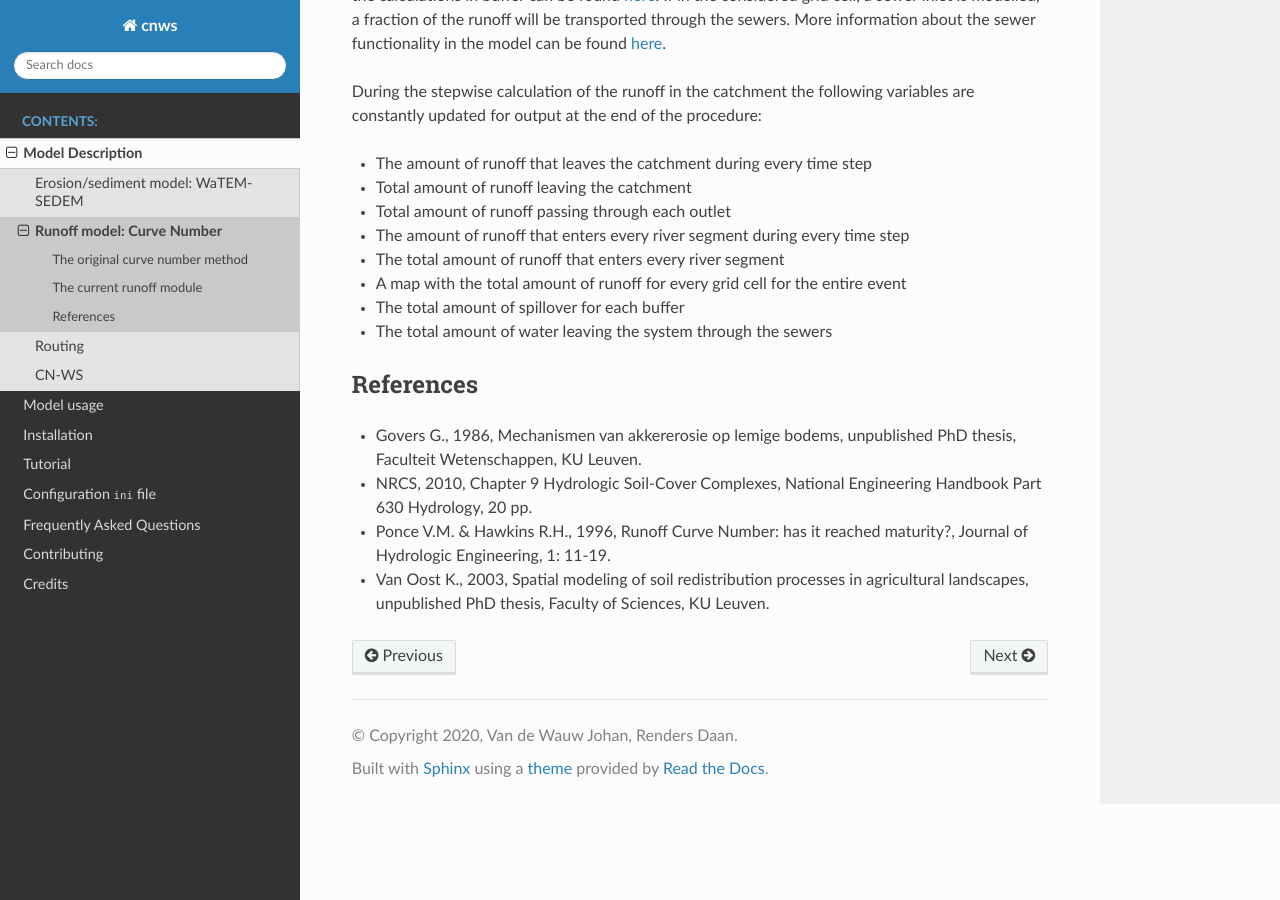
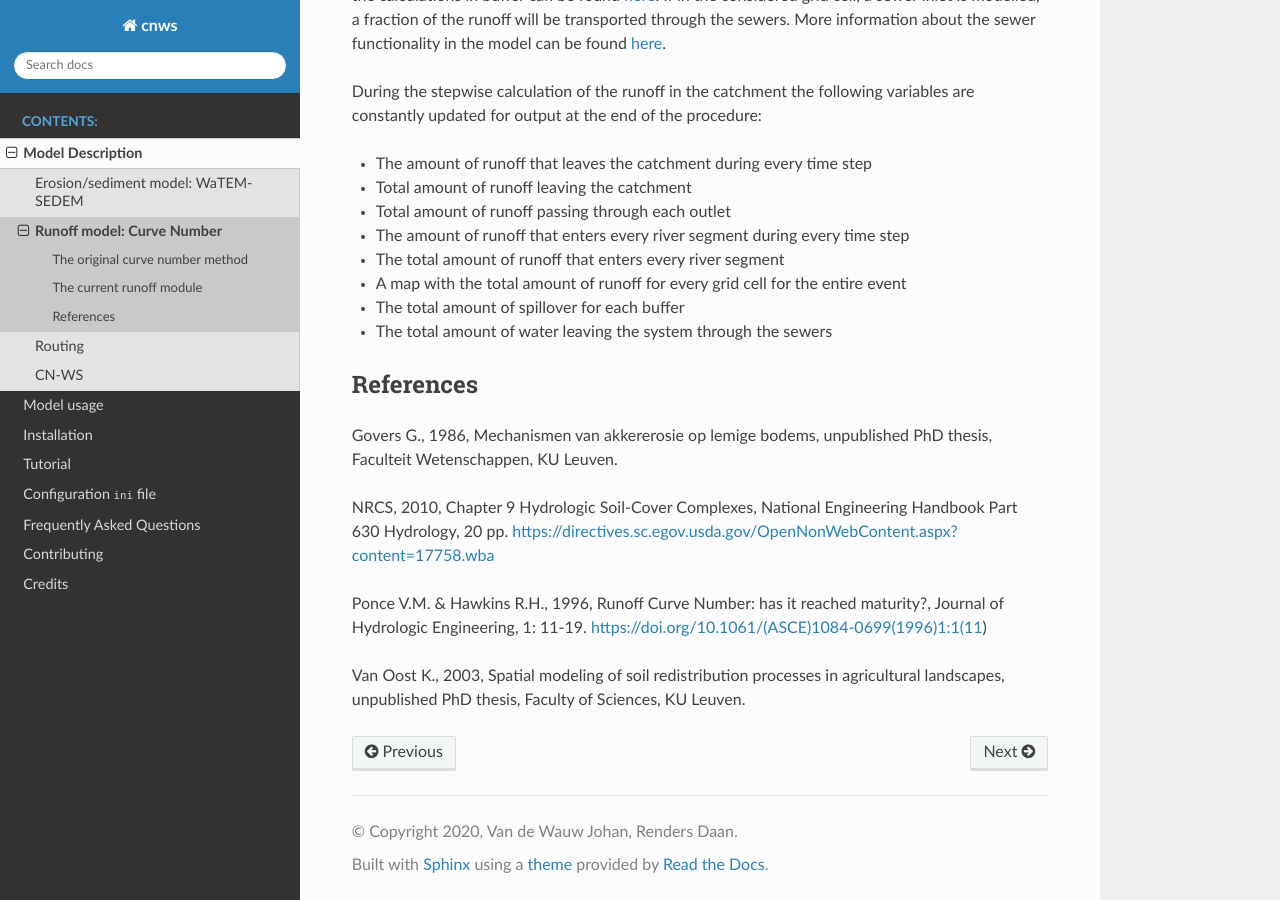
Before and after one commit to watem-sedem/watem-sedem, a Sphinx documentation site: the page built from docs/curve-number.rst, in a window 1280 px wide and 900 px high, scrolled down 4050 px. Built offline with Sphinx 7.4.7 and the Read the Docs theme 2.0.0, drawn with Linux system fonts in a browser that asks for light colours; some of the changed lines change nothing that is shown.

Commit message:
'docs/curve-number.rst' updaten
added links to refs

```diff
--- a/docs/curve-number.rst
+++ b/docs/curve-number.rst
@@ -202,12 +202,17 @@ variables are constantly updated for output at the end of the procedure:
 
 References
 ==========
-- Govers G., 1986, Mechanismen van akkererosie op lemige bodems, unpublished PhD
-  thesis, Faculteit Wetenschappen, KU Leuven.
-- NRCS,  2010,  Chapter  9  Hydrologic  Soil-Cover  Complexes,  National
-  Engineering  Handbook  Part  630 Hydrology, 20 pp.
-- Ponce  V.M.  &  Hawkins R.H.,  1996,  Runoff  Curve  Number:  has  it  reached
-  maturity?,  Journal  of Hydrologic Engineering, 1: 11-19.
-- Van  Oost  K., 2003,  Spatial  modeling  of  soil  redistribution  processes
-  in  agricultural  landscapes, unpublished PhD thesis, Faculty of Sciences,
-  KU Leuven.
+Govers G., 1986, Mechanismen van akkererosie op lemige bodems, unpublished PhD
+thesis, Faculteit Wetenschappen, KU Leuven.
+
+NRCS,  2010,  Chapter  9  Hydrologic  Soil-Cover  Complexes,  National
+Engineering  Handbook  Part  630 Hydrology, 20 pp.
+https://directives.sc.egov.usda.gov/OpenNonWebContent.aspx?content=17758.wba
+
+Ponce  V.M.  &  Hawkins R.H.,  1996,  Runoff  Curve  Number:  has  it  reached
+maturity?,  Journal  of Hydrologic Engineering, 1: 11-19.
+https://doi.org/10.1061/(ASCE)1084-0699(1996)1:1(11)
+
+Van  Oost  K., 2003,  Spatial  modeling  of  soil  redistribution  processes
+in  agricultural  landscapes, unpublished PhD thesis, Faculty of Sciences,
+KU Leuven.
```
